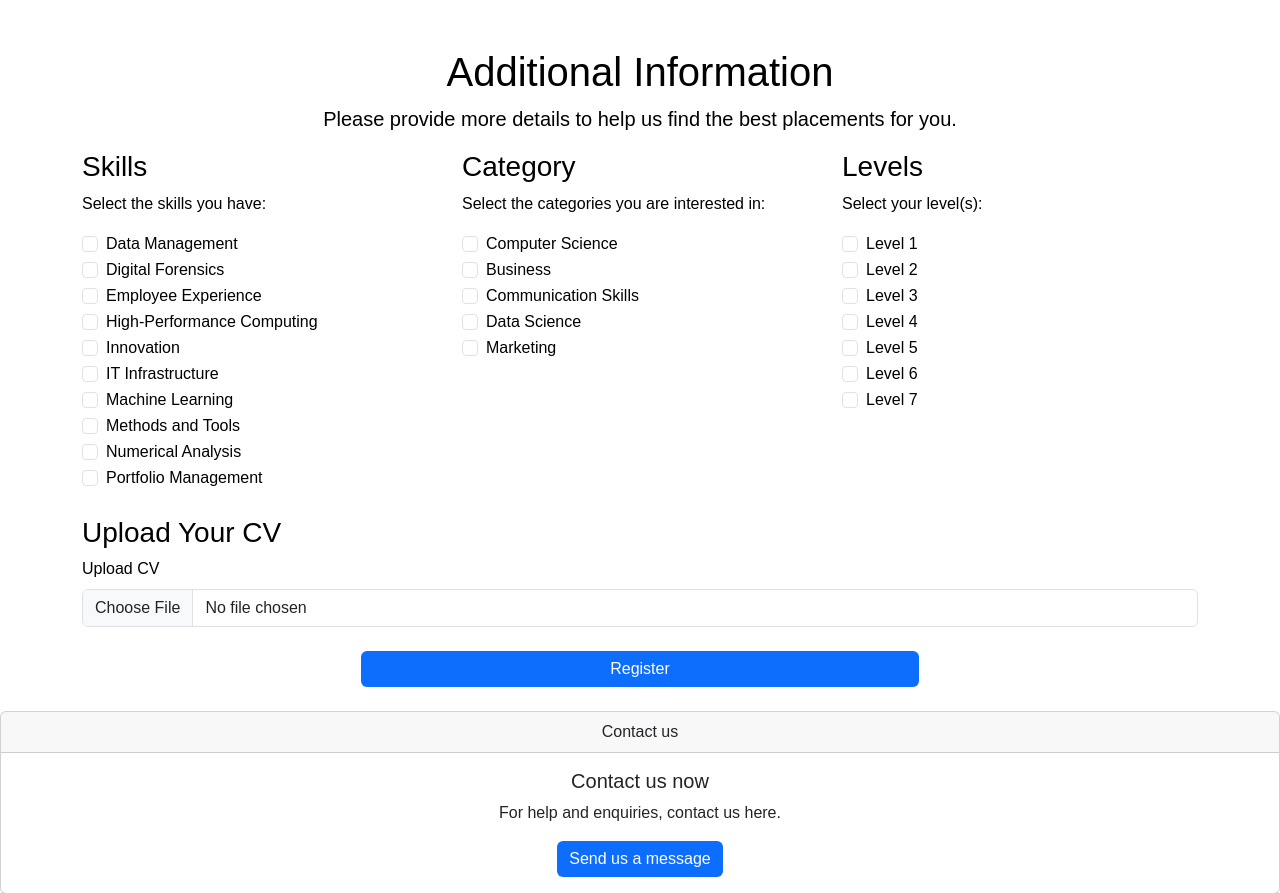
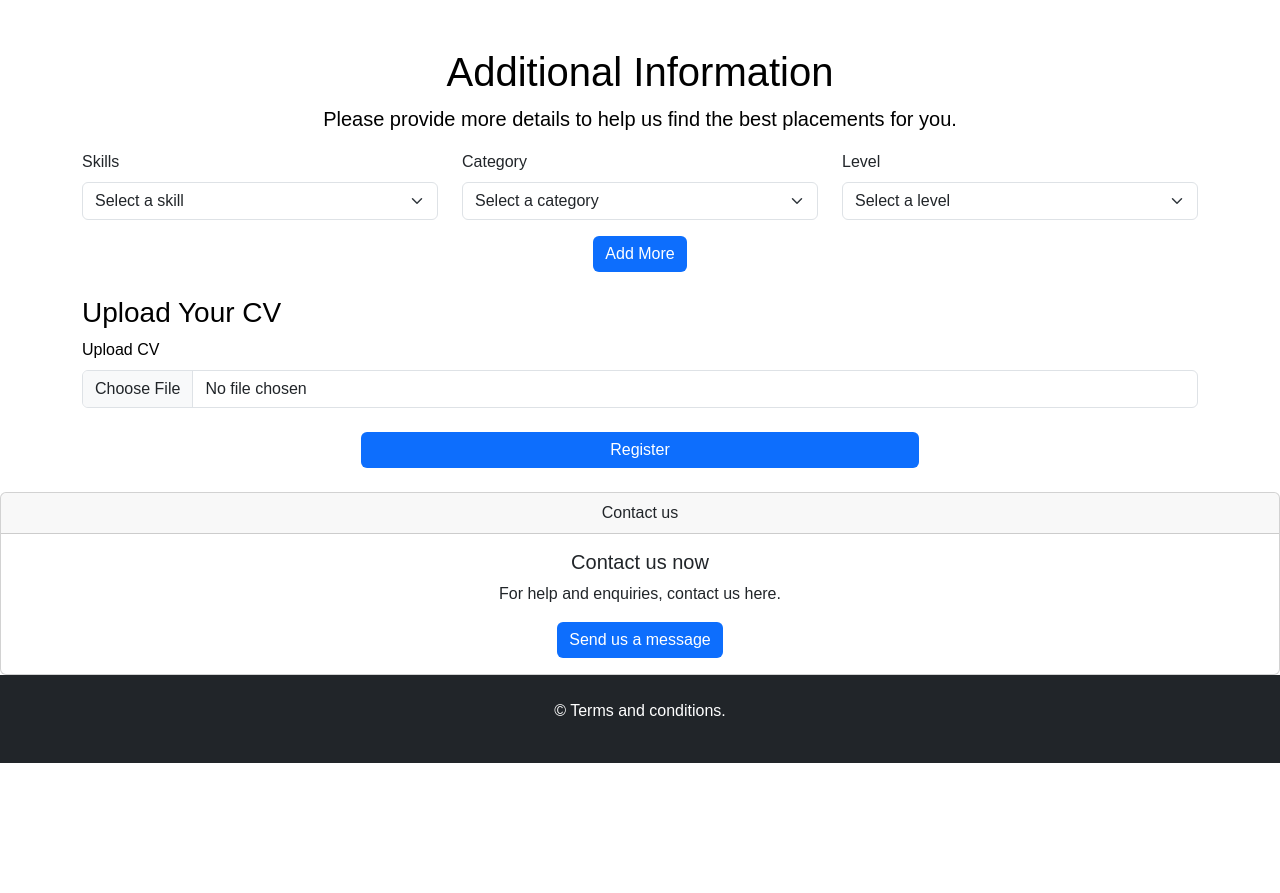
Before and after one commit to AzharWazid/BCS-HackCamp, a PHP site: page /View/registerPage2.phtml in a window 1280 px wide. Shown: the part 120-1013 px from the top of the page. After the commit the page ends 883 px from the top, so only its background shows below. Run offline with PHP 8.4, Linux system fonts and the light colour scheme.

Commit message:
changed registerPage2.phtml

```diff
--- a/View/registerPage2.phtml
+++ b/View/registerPage2.phtml
@@ -5,113 +5,60 @@
     <p class="lead text-center b-colour">Please provide more details to help us find the best placements for you.</p>
 
     <form action="registerPage2.phtml" method="POST" enctype="multipart/form-data">
-            <!-- Skills, Category, and Levels Section -->
-            <div class="row">
-                <!-- Skills Section -->
-                <div class="col-md-4 b-colour">
-                    <h3>Skills</h3>
-                    <p>Select the skills you have:</p>
-                    <div class="form-check">
-                        <input class="form-check-input" type="checkbox" id="skill1" name="skills[]" value="Data Management">
-                        <label class="form-check-label" for="skill1">Data Management</label>
+        <!-- Dynamic Dropdown Section -->
+        <div id="dynamic-dropdown-section">
+            <div class="row mb-3">
+                <!-- Skills Dropdown -->
+                <div class="col-md-4">
+                    <label for="skills-1" class="form-label">Skills</label>
+                    <select class="form-select" id="skills-1" name="skills[]">
+                        <option value="">Select a skill</option>
+                        <option value="Data Management">Data Management</option>
+                        <option value="Digital Forensics">Digital Forensics</option>
+                        <option value="Employee Experience">Employee Experience</option>
+                        <option value="High Performance Computing">High-Performance Computing</option>
+                        <option value="Innovation">Innovation</option>
+                        <option value="IT Infrastructure">IT Infrastructure</option>
+                        <option value="Machine Learning">Machine Learning</option>
+                        <option value="Methods and Tools">Methods and Tools</option>
+                        <option value="Numerical Analysis">Numerical Analysis</option>
+                        <option value="Portfolio Management">Portfolio Management</option>
+                    </select>
                 </div>
-                    <div class="form-check">
-                        <input class="form-check-input" type="checkbox" id="skill2" name="skills[]" value="Digital Forensics">
-                        <label class="form-check-label" for="skill2">Digital Forensics</label>
+
+                <!-- Categories Dropdown -->
+                <div class="col-md-4">
+                    <label for="categories-1" class="form-label">Category</label>
+                    <select class="form-select" id="categories-1" name="categories[]">
+                        <option value="">Select a category</option>
+                        <option value="Computer Science">Computer Science</option>
+                        <option value="Business">Business</option>
+                        <option value="Communication Skills">Communication Skills</option>
+                        <option value="Data Science">Data Science</option>
+                        <option value="Marketing">Marketing</option>
+                    </select>
                 </div>
-                    <div class="form-check">
-                        <input class="form-check-input" type="checkbox" id="skill3" name="skills[]" value="Employee Experience">
-                        <label class="form-check-label" for="skill3">Employee Experience</label>
+
+                <!-- Levels Dropdown -->
+                <div class="col-md-4">
+                    <label for="levels-1" class="form-label">Level</label>
+                    <select class="form-select" id="levels-1" name="levels[]">
+                        <option value="">Select a level</option>
+                        <option value="Level 1">Level 1</option>
+                        <option value="Level 2">Level 2</option>
+                        <option value="Level 3">Level 3</option>
+                        <option value="Level 4">Level 4</option>
+                        <option value="Level 5">Level 5</option>
+                        <option value="Level 6">Level 6</option>
+                        <option value="Level 7">Level 7</option>
+                    </select>
                 </div>
-                    <div class="form-check">
-                        <input class="form-check-input" type="checkbox" id="skill4" name="skills[]" value="High Performance Computing">
-                        <label class="form-check-label" for="skill4">High-Performance Computing</label>
-                    </div>
-                    <div class="form-check">
-                        <input class="form-check-input" type="checkbox" id="skill5" name="skills[]" value="Innovation">
-                        <label class="form-check-label" for="skill5">Innovation</label>
-                    </div>
-                    <div class="form-check">
-                        <input class="form-check-input" type="checkbox" id="skill6" name="skills[]" value="IT Infrastructure">
-                        <label class="form-check-label" for="skill6">IT Infrastructure</label>
-                    </div>
-                    <div class="form-check">
-                        <input class="form-check-input" type="checkbox" id="skill7" name="skills[]" value="Machine Learning">
-                        <label class="form-check-label" for="skill7">Machine Learning</label>
-                    </div>
-                    <div class="form-check">
-                        <input class="form-check-input" type="checkbox" id="skill8" name="skills[]" value="Methods and Tools">
-                        <label class="form-check-label" for="skill8">Methods and Tools</label>
-                    </div>
-                    <div class="form-check">
-                        <input class="form-check-input" type="checkbox" id="skill9" name="skills[]" value="Numerical Analysis">
-                        <label class="form-check-label" for="skill9">Numerical Analysis</label>
-                    </div>
-                    <div class="form-check">
-                        <input class="form-check-input" type="checkbox" id="skill10" name="skills[]" value="Portfolio Management">
-                        <label class="form-check-label" for="skill10">Portfolio Management</label>
             </div>
         </div>
 
-                <!-- Category Section -->
-                <div class="col-md-4 b-colour">
-                    <h3>Category</h3>
-                    <p>Select the categories you are interested in:</p>
-                    <div class="form-check">
-                        <input class="form-check-input" type="checkbox" id="category1" name="categories[]" value="Computer Science">
-                        <label class="form-check-label" for="category1">Computer Science</label>
-                    </div>
-                    <div class="form-check">
-                        <input class="form-check-input" type="checkbox" id="category2" name="categories[]" value="Business">
-                        <label class="form-check-label" for="category2">Business</label>
-                    </div>
-                    <div class="form-check">
-                        <input class="form-check-input" type="checkbox" id="category3" name="categories[]" value="Communication Skills">
-                        <label class="form-check-label" for="category3">Communication Skills</label>
-                    </div>
-                    <div class="form-check">
-                        <input class="form-check-input" type="checkbox" id="category4" name="categories[]" value="Data Science">
-                        <label class="form-check-label" for="category4">Data Science</label>
-                    </div>
-                    <div class="form-check">
-                        <input class="form-check-input" type="checkbox" id="category5" name="categories[]" value="Marketing">
-                        <label class="form-check-label" for="category5">Marketing</label>
-                    </div>
-                </div>
-
-                <!-- Levels Section -->
-                <div class="col-md-4 b-colour">
-                    <h3>Levels</h3>
-                    <p>Select your level(s):</p>
-                    <div class="form-check">
-                        <input class="form-check-input" type="checkbox" id="level1" name="levels[]" value="Level 1">
-                        <label class="form-check-label" for="level1">Level 1</label>
-                    </div>
-                    <div class="form-check">
-                        <input class="form-check-input" type="checkbox" id="level2" name="levels[]" value="Level 2">
-                        <label class="form-check-label" for="level2">Level 2</label>
-                    </div>
-                    <div class="form-check">
-                        <input class="form-check-input" type="checkbox" id="level3" name="levels[]" value="Level 3">
-                        <label class="form-check-label" for="level3">Level 3</label>
-                    </div>
-                    <div class="form-check">
-                        <input class="form-check-input" type="checkbox" id="level4" name="levels[]" value="Level 4">
-                        <label class="form-check-label" for="level4">Level 4</label>
-                    </div>
-                    <div class="form-check">
-                        <input class="form-check-input" type="checkbox" id="level5" name="levels[]" value="Level 5">
-                        <label class="form-check-label" for="level5">Level 5</label>
-                    </div>
-                    <div class="form-check">
-                        <input class="form-check-input" type="checkbox" id="level6" name="levels[]" value="Level 6">
-                        <label class="form-check-label" for="level6">Level 6</label>
-                    </div>
-                    <div class="form-check">
-                        <input class="form-check-input" type="checkbox" id="level7" name="levels[]" value="Level 7">
-                        <label class="form-check-label" for="level7">Level 7</label>
-                    </div>
-                </div>
+        <!-- Add More Button -->
+        <div class="text-center mb-4">
+            <button type="button" class="btn btn-secondary" id="add-more">Add More</button>
         </div>
 
         <!-- CV Upload Section -->
@@ -128,6 +75,71 @@
             <button class="btn btn-success" type="submit" name="register">Register</button>
         </div>
     </form>
+
+    <script>
+        let dropdownIndex = 1; // Keep track of dropdown sets
+
+        document.getElementById('add-more').addEventListener('click', function() {
+            dropdownIndex++;
+            const dynamicSection = document.getElementById('dynamic-dropdown-section');
+
+            // Create a new row
+            const newRow = document.createElement('div');
+            newRow.classList.add('row', 'mb-3');
+
+            // Skills Dropdown
+            newRow.innerHTML += `
+                <div class="col-md-4">
+                    <label for="skills-${dropdownIndex}" class="form-label">Skills</label>
+                    <select class="form-select" id="skills-${dropdownIndex}" name="skills[]">
+                        <option value="">Select a skill</option>
+                        <option value="Data Management">Data Management</option>
+                        <option value="Digital Forensics">Digital Forensics</option>
+                        <option value="Employee Experience">Employee Experience</option>
+                        <option value="High Performance Computing">High-Performance Computing</option>
+                        <option value="Innovation">Innovation</option>
+                        <option value="IT Infrastructure">IT Infrastructure</option>
+                        <option value="Machine Learning">Machine Learning</option>
+                        <option value="Methods and Tools">Methods and Tools</option>
+                        <option value="Numerical Analysis">Numerical Analysis</option>
+                        <option value="Portfolio Management">Portfolio Management</option>
+                    </select>
+                </div>`;
+
+            // Categories Dropdown
+            newRow.innerHTML += `
+                <div class="col-md-4">
+                    <label for="categories-${dropdownIndex}" class="form-label">Category</label>
+                    <select class="form-select" id="categories-${dropdownIndex}" name="categories[]">
+                        <option value="">Select a category</option>
+                        <option value="Computer Science">Computer Science</option>
+                        <option value="Business">Business</option>
+                        <option value="Communication Skills">Communication Skills</option>
+                        <option value="Data Science">Data Science</option>
+                        <option value="Marketing">Marketing</option>
+                    </select>
+                </div>`;
+
+            // Levels Dropdown
+            newRow.innerHTML += `
+                <div class="col-md-4">
+                    <label for="levels-${dropdownIndex}" class="form-label">Level</label>
+                    <select class="form-select" id="levels-${dropdownIndex}" name="levels[]">
+                        <option value="">Select a level</option>
+                        <option value="Level 1">Level 1</option>
+                        <option value="Level 2">Level 2</option>
+                        <option value="Level 3">Level 3</option>
+                        <option value="Level 4">Level 4</option>
+                        <option value="Level 5">Level 5</option>
+                        <option value="Level 6">Level 6</option>
+                        <option value="Level 7">Level 7</option>
+                    </select>
+                </div>`;
+
+            // Append the new row
+            dynamicSection.appendChild(newRow);
+        });
+    </script>
 
     <?php
     // Handle form submission
```
Lines whose indentation alone changed are shown as unchanged.
